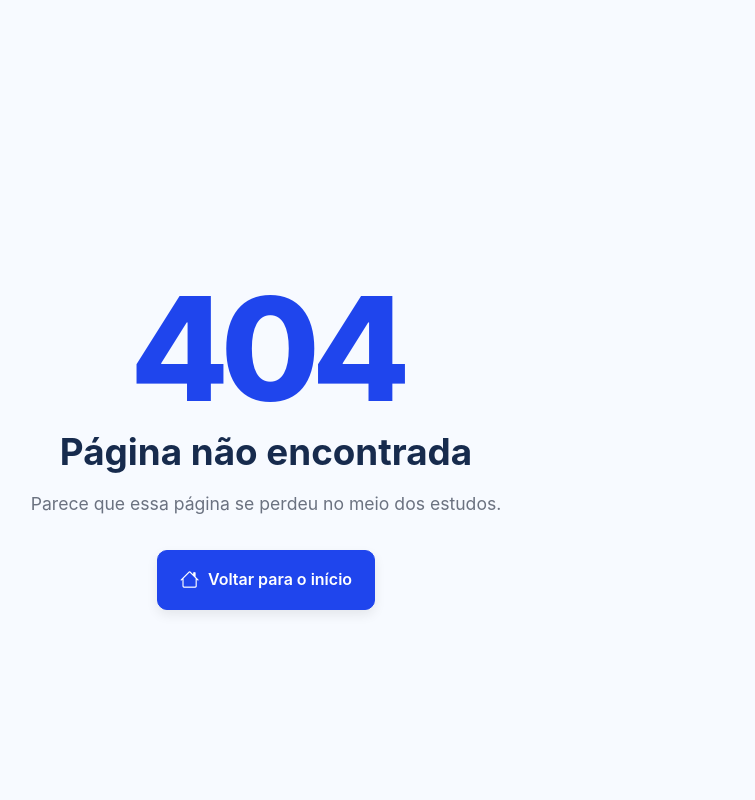
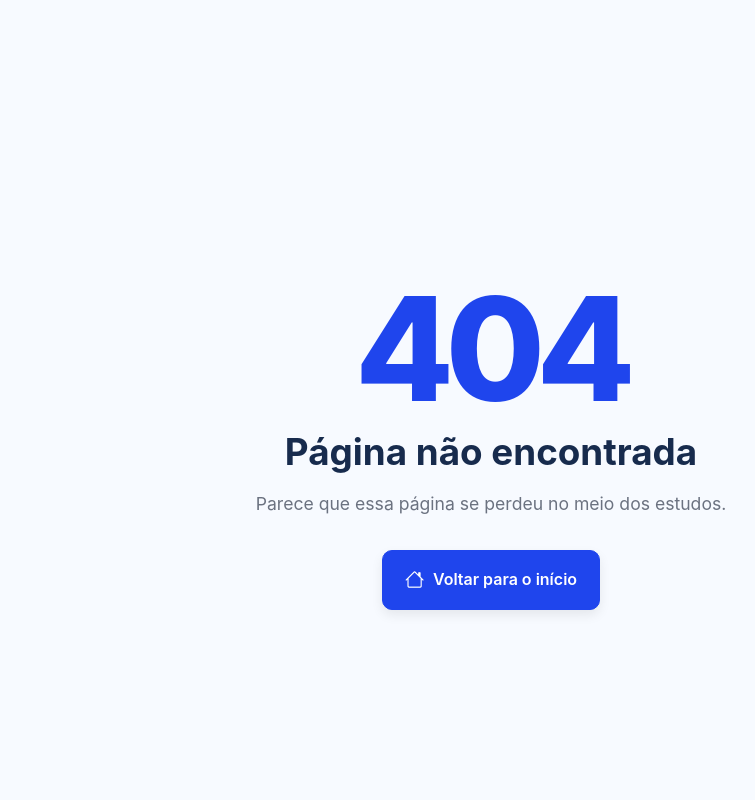
Before and after one commit to gandradefreitas/StudyHub, a Flask app: template templates/404.html in a window 1280 px wide. Shown: the whole page, without its empty margins (149-904 px from the left). Run offline with Flask 3, Linux system fonts and the light colour scheme; the template is opened without the code that fills it, so the values that code supplies are empty.

Commit message:
feat: primeira versão funcional do StudyHub

```diff
--- a/static/404.css
+++ b/static/404.css
@@ -13,6 +13,22 @@
     padding: 2rem 1rem;
 
     background: #f7faff;
+
+}
+
+
+/* ========================================
+   CONTAINER
+======================================== */
+
+.pagina-404 .container {
+
+    width: 100%;
+    max-width: 100%;
+
+    display: flex;
+    align-items: center;
+    justify-content: center;
 
 }
 
```
